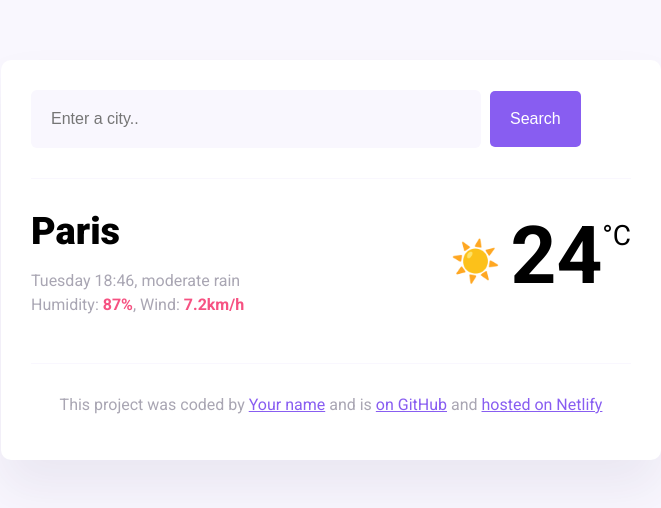
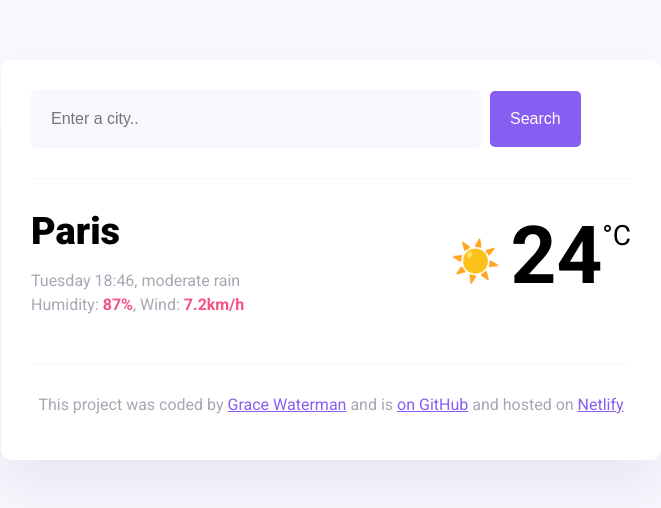
Before and after one commit to graceewat/graces-weather-app, a plain HTML site: page index.html in a window 1280 px wide. Shown: the whole page, without its empty margins (309-970 px from the left). Drawn offline with nearby package versions, Linux system fonts and the light colour scheme.

Commit message:
updated footer index.html

```diff
--- a/index.html
+++ b/index.html
@@ -47,9 +47,20 @@
       <footer>
         <p>
           This project was coded by
-          <a href="#" target="_blank">Your name</a> and is
-          <a href="#" target="_blank"> on GitHub</a> and
-          <a href="#" target="_blank">hosted on Netlify</a>
+          <a href="https://github.com/graceewat" target="_blank"
+            >Grace Waterman</a
+          >
+          and is
+          <a
+            href="https://github.com/graceewat/graces-weather-app"
+            target="_blank"
+          >
+            on GitHub</a
+          >
+          and hosted on
+          <a href="https://graces-weather-search.netlify.app/" target="_blank"
+            >Netlify</a
+          >
         </p>
       </footer>
     </div>
```
